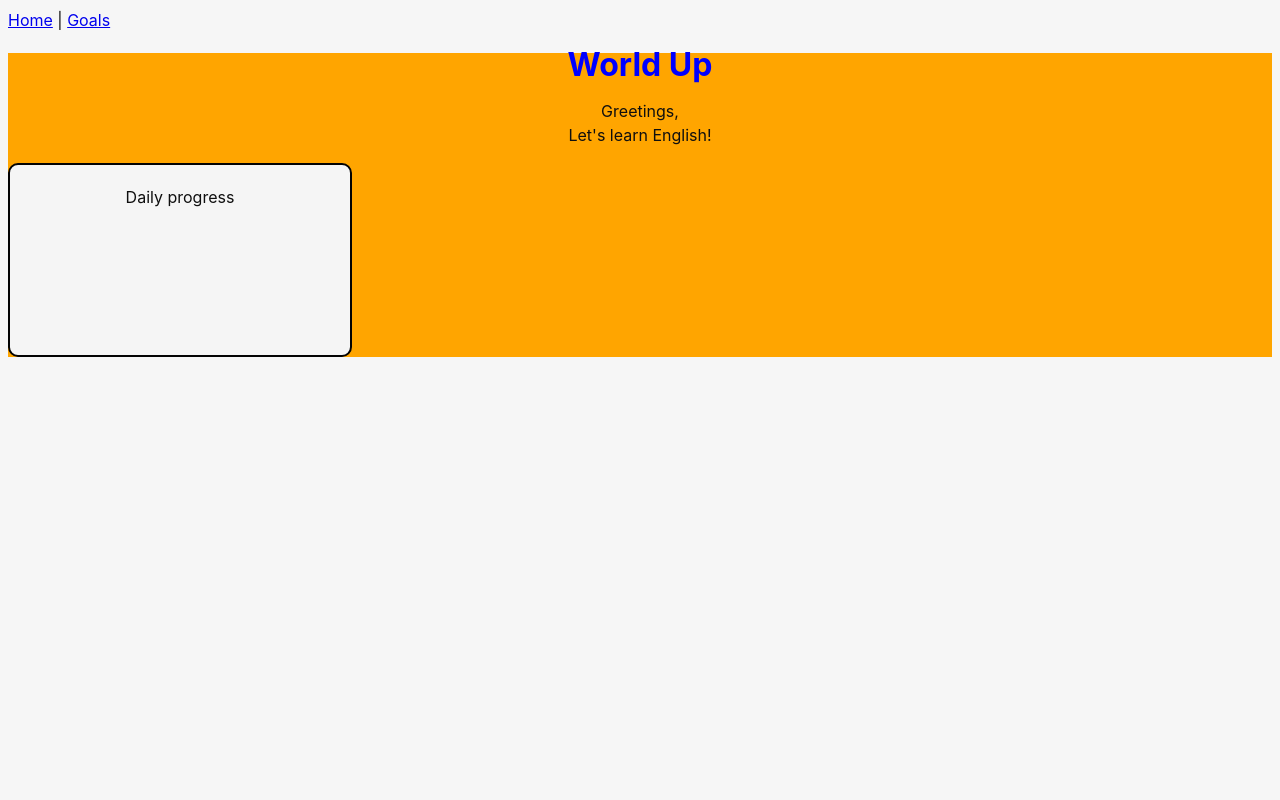
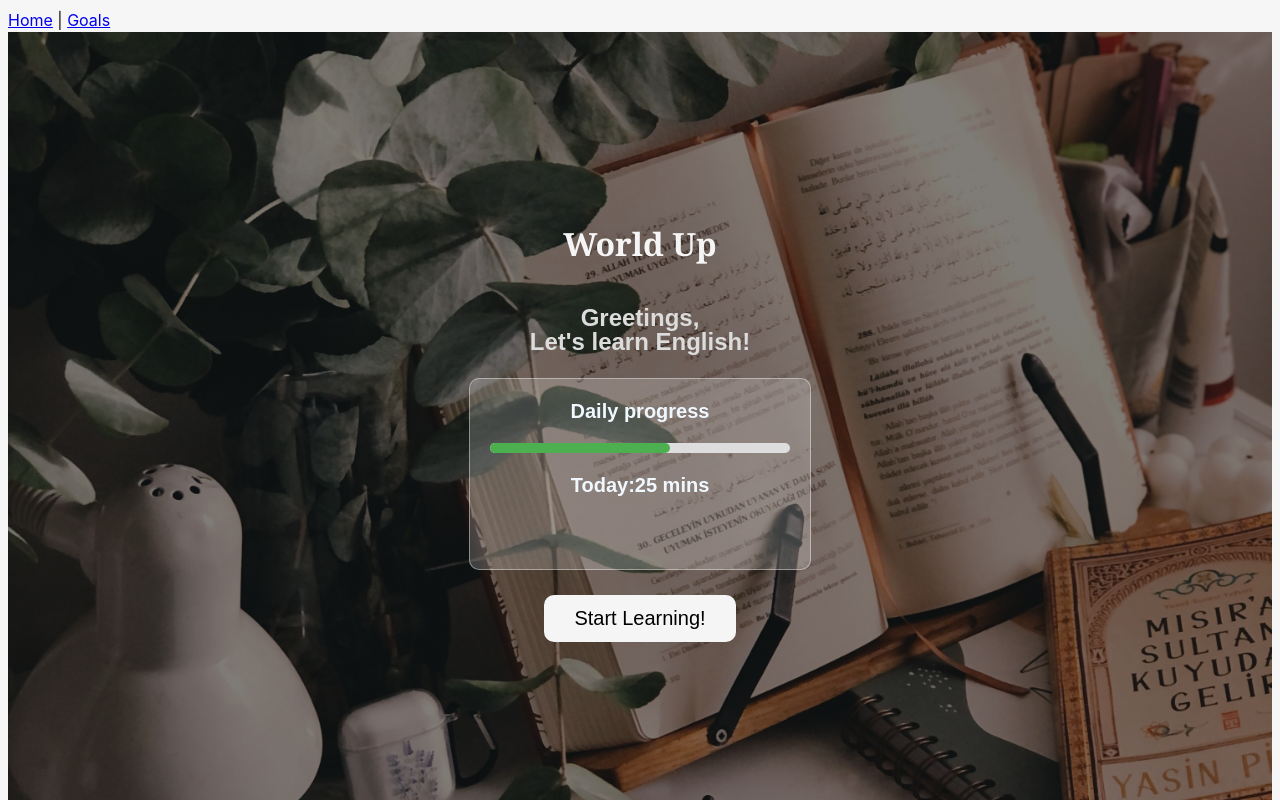
Before and after one commit to maxtseng0726/world_up, a Vue app: page /#/ in a window 1280 px wide. Shown: the top 800 px of the page. Built offline with nearby package versions, Linux system fonts and the light colour scheme.

Commit message:
feat: add background image and progress bar

```diff
--- a/src/views/Goals.vue
+++ b/src/views/Goals.vue
@@ -29,7 +29,7 @@ main {
   text-align: center;
   padding-top: 150px;
   background-image:
-    linear-gradient(#00000055, #00000055), url("../assets/bg.jpg");
+    linear-gradient(#00000055, #00000055), url("../assets/bg_goals.jpg");
   background-size: cover;
   background-position: center;
   min-height: 100vh;
--- a/src/views/Home.vue
+++ b/src/views/Home.vue
@@ -2,31 +2,93 @@
   <main>
     <h1>World Up</h1>
     <article>
-      <p>
+      <p id="greeting">
         Greetings, <br />
         Let's learn English!
       </p>
     </article>
-    <div class="box">Daily progress<br /></div>
+    <div id="box">
+      Daily progress<br />
+      <div class="progress-bar">
+        <div class="progress-bar-fill"></div>
+        <p>Today:25 mins</p>
+      </div>
+    </div>
+    <button class="start-btn">Start Learning!</button>
   </main>
 </template>
 
 <style scoped>
 main {
-  background-color: rgb(255, 165, 0);
   text-align: center;
+  padding-top: 150px;
+  background-image:
+    linear-gradient(rgba(0, 0, 0, 0.5), rgba(0, 0, 0, 0.5)),
+    url(../assets/bg_home.jpg);
+  background-size: cover;
+  background-position: center;
+  background-repeat: no-repeat;
+  min-height: 100vh;
 }
 
 h1 {
-  color: blue;
+  text-align: center;
+  margin-top: 50px;
+  color: whitesmoke;
+  font-family: Georgia, serif;
+  font-weight: bold;
 }
-
-.box {
+p#greeting {
+  color: gainsboro;
+  text-align: center;
+  margin-top: 50px;
+  font-size: 24px;
+  font-family: Avenir, sans-serif;
+  font-weight: bold;
+}
+div#box {
   width: 300px;
   padding: 20px;
   height: 150px;
-  border: 2px solid #030303;
   border-radius: 10px;
-  background-color: #f5f5f5;
+  color: aliceblue;
+  text-align: center;
+  margin: 20px auto;
+  border: 1px solid #ffffff66;
+  border-radius: 10px;
+  background-color: #ffffff33;
+  font-size: 20px;
+  font-family: Avenir, sans-serif;
+  font-weight: bold;
+}
+.start-btn {
+  display: block;
+  margin: 25px auto;
+  padding: 12px 30px;
+  font-size: 20px;
+  font-family: Avenir, sans-serif;
+  border: none;
+  border-radius: 10px;
+  background-color: whitesmoke;
+  cursor: pointer;
+  transition: 0.1s ease-in-out;
+}
+.start-btn:hover {
+  background-color: #eeeeee;
+  transform: scale(1.05);
+}
+.progress-bar {
+  width: 100%;
+  height: 10px;
+  background-color: #ddd;
+  border-radius: 10px;
+  margin: 20px auto;
+}
+.progress-bar-fill {
+  height: 100%;
+  width: 60%;
+  background-color: #4caf50;
+  border-radius: 10px;
+  transition: width 0.5s ease-in-out;
 }
 </style>
```
Also changed, not shown: src/assets/bg_goals.jpg (renamed from src/assets/bg.jpg), src/assets/bg_home.jpg (added).
